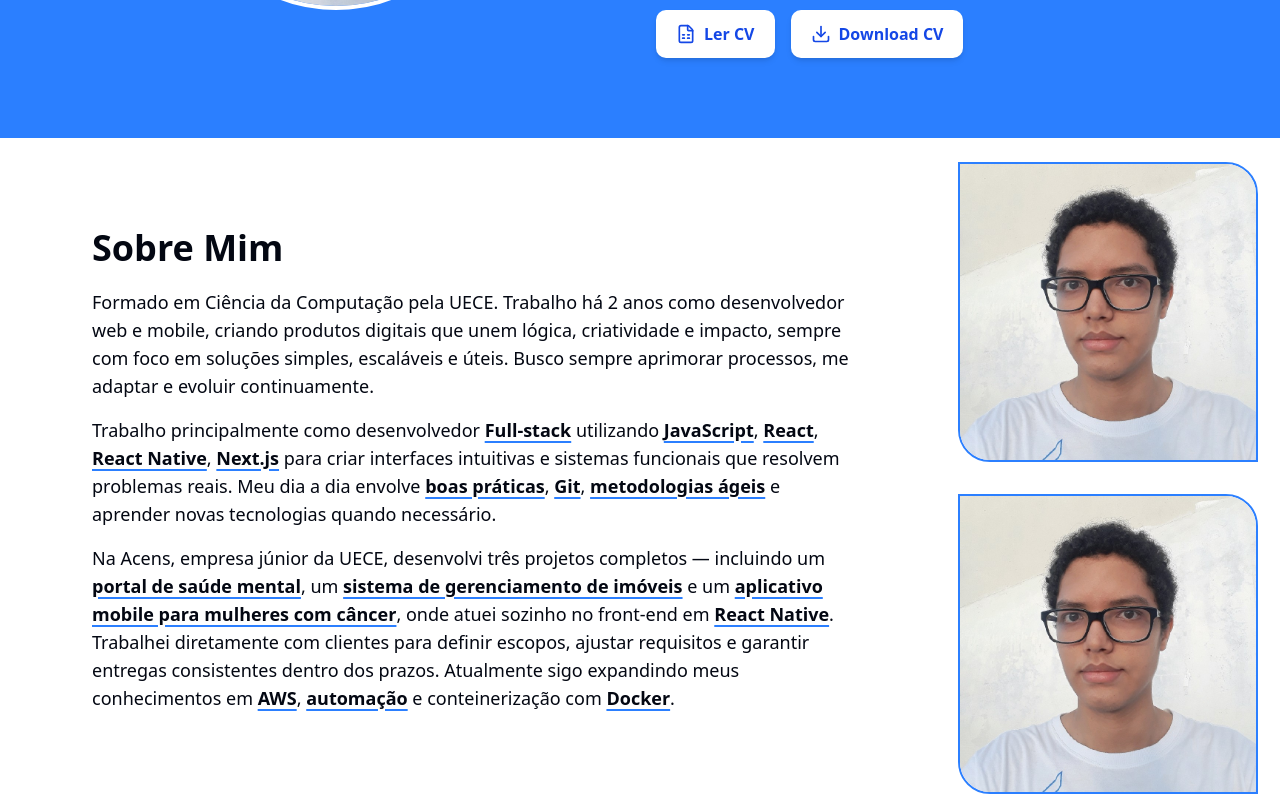
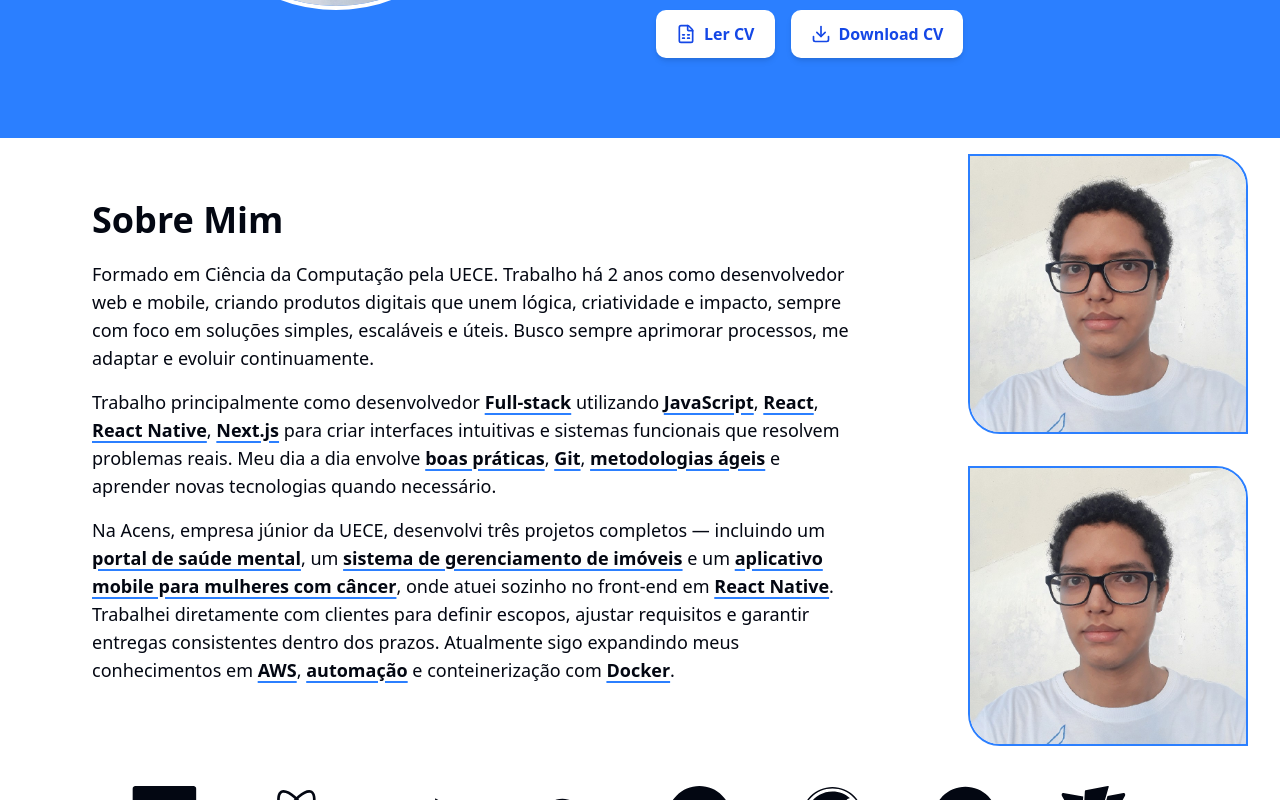
Before and after one commit to Gugangelo/meu-portfolio-2025, a Next.js app: page / in a window 1280 px wide. Shown: the part 500-1300 px from the top of the page. Built offline with nearby package versions, Linux system fonts and the light colour scheme.

Commit message:
feat: About me

```diff
--- a/app/about/page.tsx
+++ b/app/about/page.tsx
@@ -5,7 +5,7 @@ import TechCarousel from '@/components/TechMarquee'
 const AboutMe = () => {
   return (
     <>
-      <section className="max-w-screen-xl mx-auto px-5 py-6 section-2col-about">
+      <section className="max-w-screen-xl mx-auto px-5 py-4 section-2col-about">
 
         {/* TEXTOS */}
         <div className="about-text">
--- a/app/globals.css
+++ b/app/globals.css
@@ -120,7 +120,7 @@
 /* Imagens laterais */
 .about-image {
   @apply rounded-tr-4xl rounded-bl-4xl border-2 border-blue-500
-         w-50 h-50 sm:w-75 sm:h-75 object-cover;
+         w-50 h-50 sm:w-70 sm:h-70 object-cover;
 }
 
 .section-3col {
```
